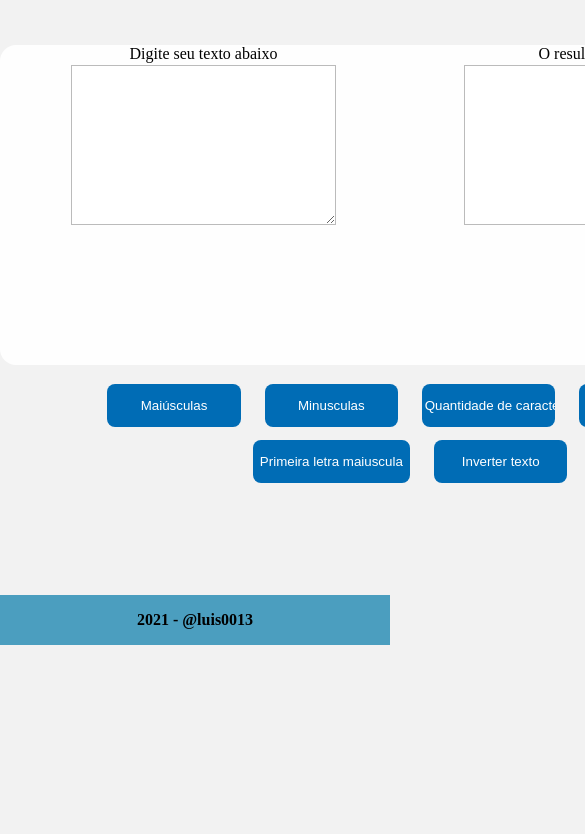
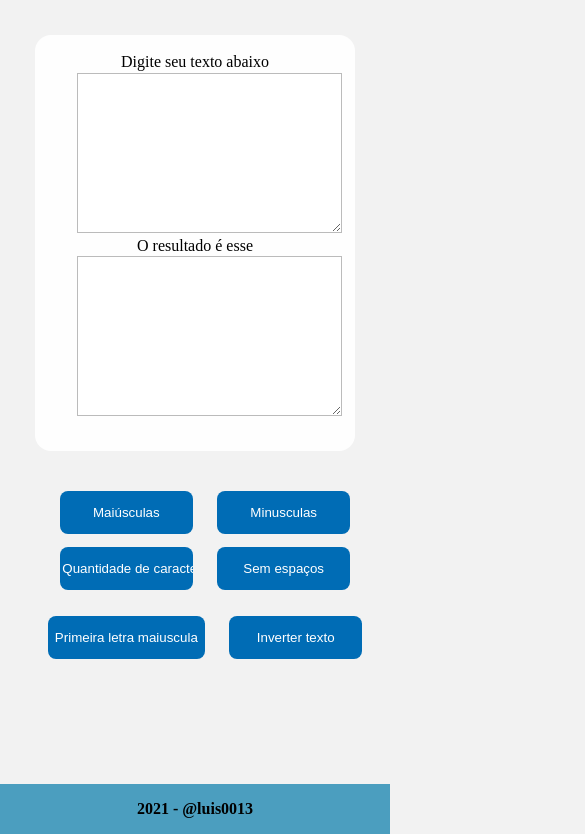
Before and after one commit to Luis0013/TextFormatting, a plain HTML site: page index.html in a window 390 px wide. Shown: the part 140-974 px from the top of the page, 585 px wide, since content can reach past the window. Before the commit the page ends 844 px from the top, so only its background shows below. Drawn offline with Linux system fonts and the light colour scheme; a web font is replaced by a local one.

Commit message:
Add resposive in CSS

```diff
--- a/style.css
+++ b/style.css
@@ -2,6 +2,7 @@
 *{
     margin: 0;
     padding: 0;
+    border: 0;
     box-sizing: border-box;
 }
 :root{
@@ -13,8 +14,14 @@
 body{
     background-color: var(--cor-fundo);
     font-family: "KoHo", "sans-serif";
+    padding-top: 2.5em;
 }
 /* Header */
+header{
+    position: fixed;
+    top: 0;
+    width: 100%;
+}
 header .container{
     display: flex;
     background-color: var(--azul-claro);
@@ -43,11 +50,12 @@ h2{
 
 /* Box of text */
 #boxOfText{
+    padding: 0 10px;
     height: 20em;
     width: 50em;
     display: flex;
+    margin: 0 auto;
     justify-content: center;
-    margin: 0 auto;
     background-color: rgba(255, 255, 255, 0.932);
     border-radius: 1em;
 }
@@ -71,10 +79,13 @@ label{
 }
 
 /* conversores */
+section.conversores{
+    margin: 0 auto;
+    display: flex;
+}
 div.conversores{
-    margin: 1.2em 0 7em 0;
+    margin: 2.5em auto 7em auto;
     width: 50em;
-    text-align: center;
     display: inline-block;
 }
 input:hover{
@@ -106,11 +117,16 @@ footer{
     background-color: var(--azul-claro);
     padding: 1rem 0 1rem 0;
     font-weight: 700;
-    width: 100%;
+    width: 100vw;
 }
 
 /* responsive */
 /* max-width --> até 780px (0px - 780px) */
+@media (max-width: 830px){
+    #boxOfText{
+        width: 45em;
+    }
+}
 @media (max-width: 780px){
     h1{
         font-size: 2em;
@@ -119,3 +135,60 @@ footer{
         font-size: 1em;
     }
 }
+@media (max-width: 730px){
+    #boxOfText{
+        width: 43em;
+    }
+    #result, #original{
+        margin-left: 3em;
+        margin-right: 3em;
+    }
+}
+@media (max-width: 700px){
+    #boxOfText{
+        width: 40em;
+    }
+    #result, #original{
+        margin-left: 2em;
+        margin-right: 2em;
+    }
+}
+@media (max-width: 660px){
+    #boxOfText{
+        flex-direction: column;
+        background-color: rgba(255, 255, 255, 0.932);
+        width: 29em;
+        height: 26em;
+    }
+    #result{
+        margin-bottom: .8em;
+    }
+}
+@media (max-width: 505px){
+    #boxOfText{
+        width: 23em;
+    }
+}
+@media (max-width: 492px){
+    input{
+        margin-bottom: 1em;
+
+    }
+}
+@media (max-width: 390px){
+    #boxOfText{
+        width: 20em;
+    }
+}
+@media (max-width: 320px){
+    #boxOfText{
+        width: 18em;
+    }
+    #result, #original{
+        margin: 0 auto;
+    }
+    section.conversores{
+        margin-left: 0;
+        margin-right: .5em;
+    }
+}
```
